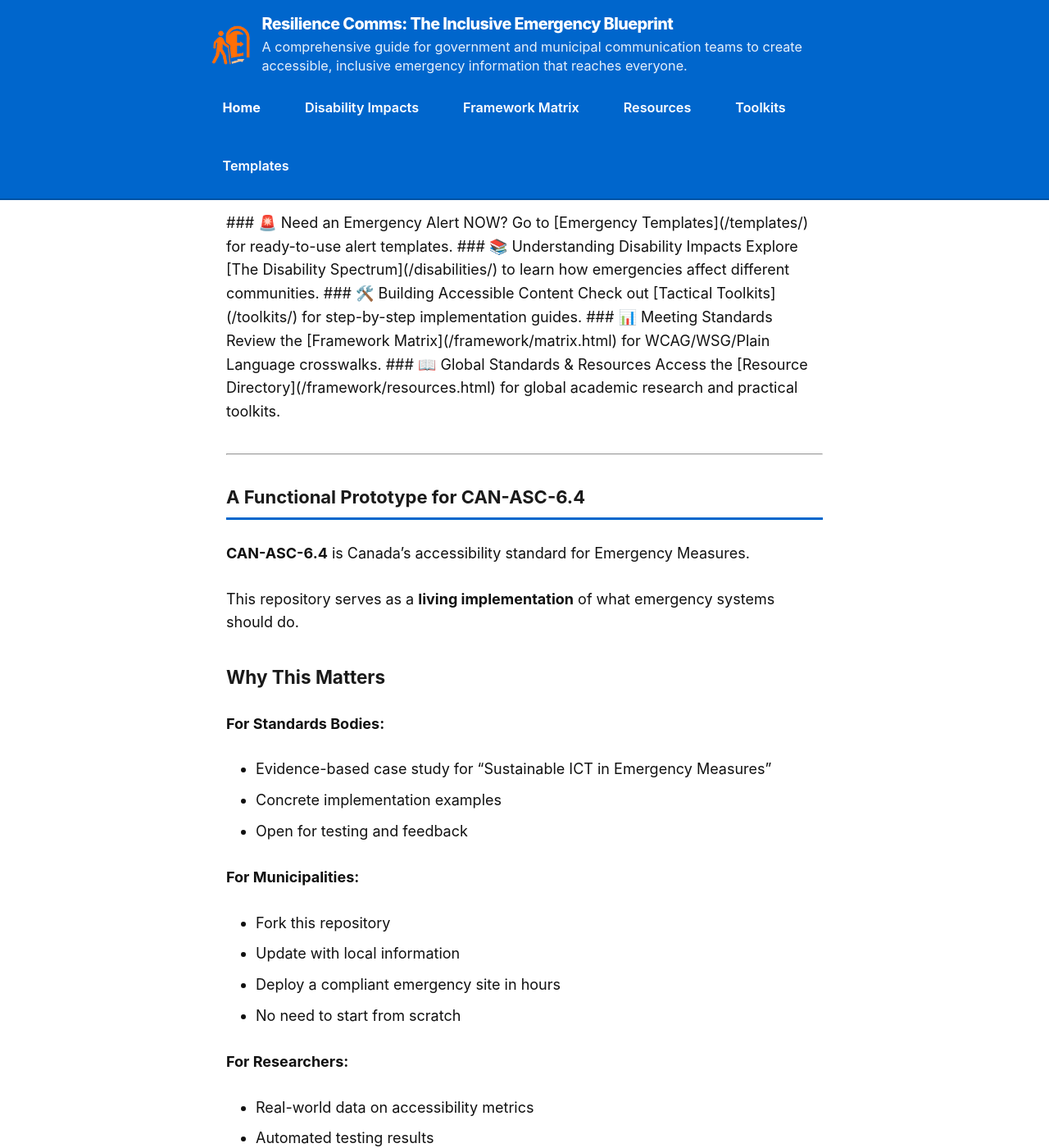
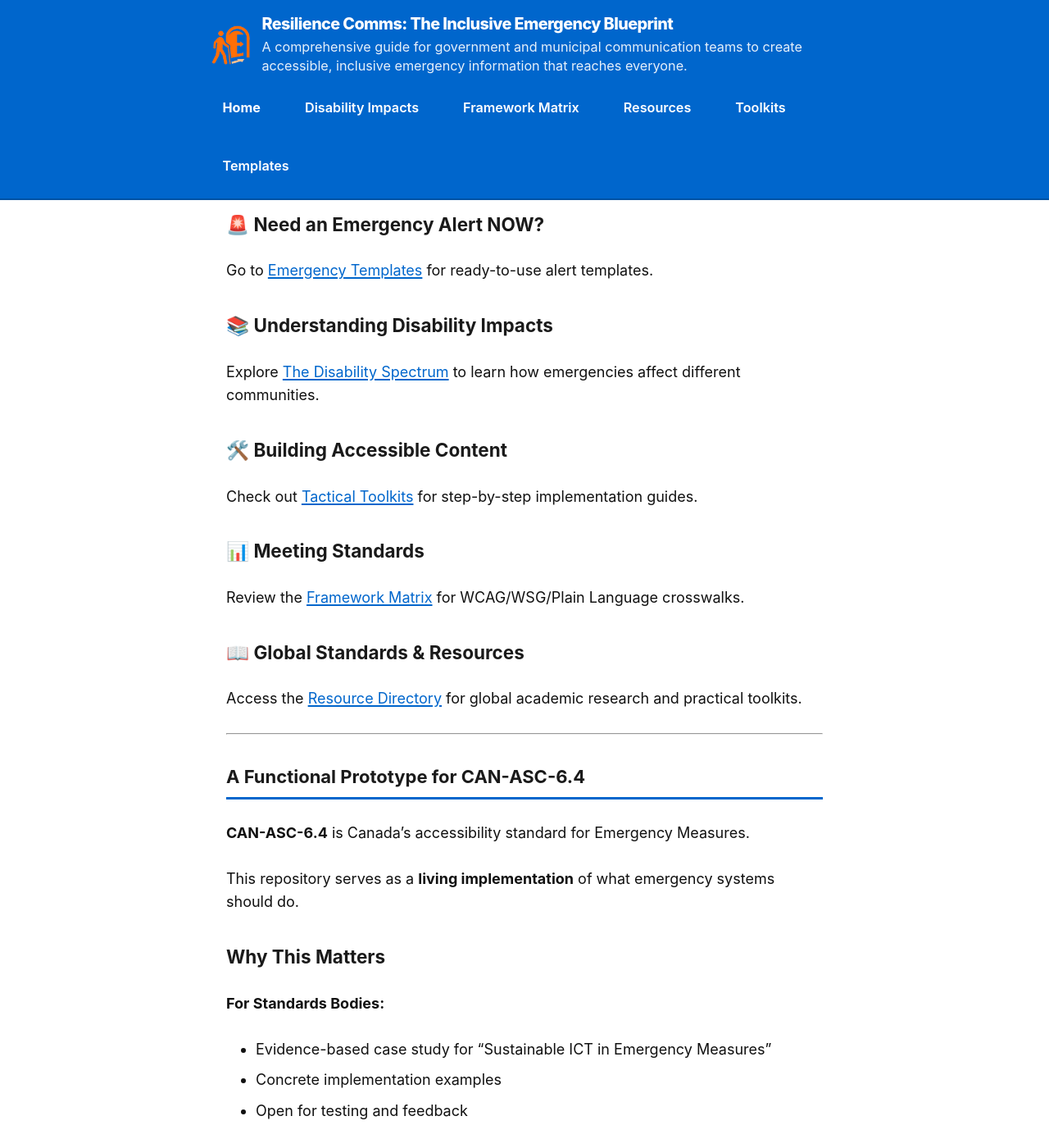
Before and after one commit to mgifford/inclusive-emergency-readiness, a Jekyll site: the page built from index.md, in a window 1280 px wide and 1400 px high, scrolled down 1484 px. Shown: the whole window at 82% size. Built offline with Jekyll 4.4.1, drawn with Linux system fonts in a browser that asks for light colours.

Commit message:
Clean up Quick Start Guides section in index.md
Removed unnecessary HTML div tag from the Quick Start Guides section.

```diff
--- a/index.md
+++ b/index.md
@@ -40,8 +40,6 @@ Plus: **Plain Language** and **Easy Read** for cognitive accessibility.
 
 ## Quick Start Guides
 
-<div class="quick-start-grid">
-
 ### 🚨 Need an Emergency Alert NOW?
 Go to [Emergency Templates](/templates/) for ready-to-use alert templates.
 
@@ -57,7 +55,6 @@ Review the [Framework Matrix](/framework/matrix.html) for WCAG/WSG/Plain Languag
 ### 📖 Global Standards & Resources
 Access the [Resource Directory](/framework/resources.html) for global academic research and practical toolkits.
 
-</div>
 
 ---
 
```
